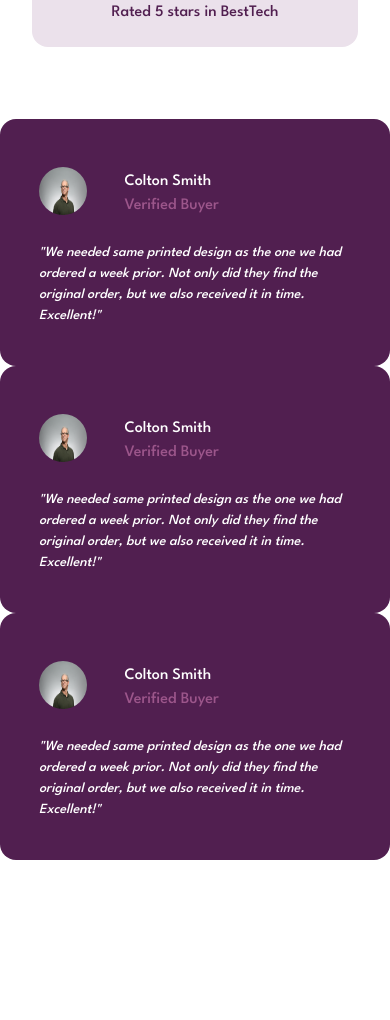
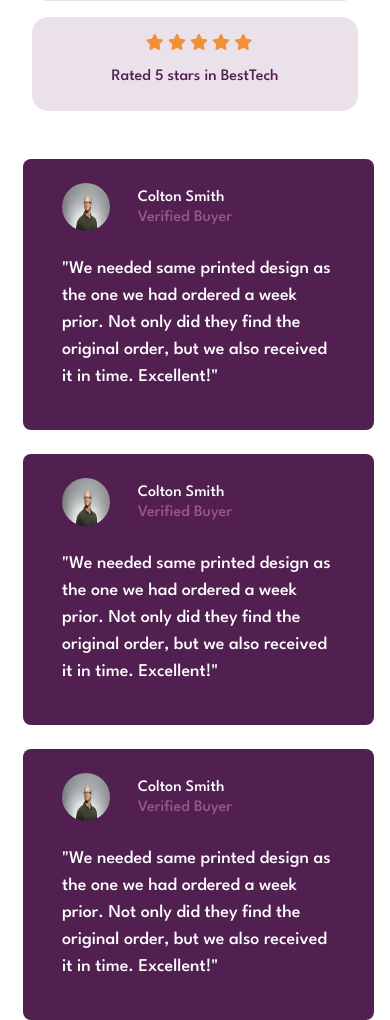
Before and after one commit to SaadJamilAkhtar/bootstrap4-review-section, a plain HTML site: page index.html in a window 390 px wide. Shown: the part 723-1743 px from the top of the page. Before the commit the page ends 1583 px from the top, so only its background shows below. Drawn offline with Linux system fonts and the light colour scheme.

Commit message:
testimonial card done

```diff
--- a/assets/style.scss
+++ b/assets/style.scss
@@ -69,7 +69,14 @@ body {
 
 .testimonial{
     background: $primary-color;
-    border-radius: 1rem;
+    border-radius: 0.5rem;
+    margin-top:0.5rem;
+    margin-left:0.5rem;
+    transition: all 0.25s ease-out;
+
+    &:hover{
+        transform: perspective(100px)  rotate(5deg);
+    }
 
     #user-img{
         width: 3rem;
@@ -82,7 +89,8 @@ body {
         padding-top: 0.20rem;
 
         #user-badge{
-            color: #9C568B;  // change here
+            color: #9C568B;
+            margin-top: -0.25rem;
 
         }
     }
@@ -96,9 +104,14 @@ body {
     color: white;
     text-align: left;
     font-size: 14px;
-    font-weight: 10;
-    font-style: italic;
 
+}
+
+
+@for $i from 1 through 3 {
+    #testimonial-card:nth-child(#{$i}){
+        margin-top: $i * 1.5rem;
+    }
 }
 
 @media (max-width: 767px) {
@@ -121,6 +134,7 @@ body {
         }
     }
 
+
     #review-text {
 
         text-align: center;
@@ -136,4 +150,21 @@ body {
     }
 
 
+    .testimonial-text {
+        font-size: 18px;
+        font-style: normal;
+    }
+
+
+    @for $i from 1 through 3 {
+        #testimonial-card:nth-child(#{$i}){
+            margin-top: 1rem;
+            margin-right: 1rem;
+            @if($i==3){
+                margin-bottom: 2rem;
+            }
+        }
+    }
+
+
   }
--- a/index.html
+++ b/index.html
@@ -15,6 +15,7 @@
 <body>
 
     <section class="container">
+        <div class="mt-5 pt-3"></div>
         <div class="pt-5">
             <div class="row">
                 <!-- Text Section -->
@@ -81,10 +82,10 @@
             </div>
 
 
-            <div class="row mt-5 pt-4">
+            <div class="row mt-4">
 
-                <div class="col-md-4 col-sm-12 ">
-                    <div class="row pl-4 pt-5 pr-4 pb-4 testimonial">
+                <div class="col-md-4 col-sm-12" id="testimonial-card">
+                    <div class="row pl-4 pt-4 pr-4 pb-4 testimonial">
                         <div class="col-12">
                             <div class="row">
                                 <div class="col-3">
@@ -110,8 +111,8 @@
                     </div>
                 </div>
 
-                <div class="col-md-4 col-sm-12">
-                    <div class="row pl-4 pt-5 pr-4 pb-4 testimonial">
+                <div class="col-md-4 col-sm-12" id="testimonial-card">
+                    <div class="row pl-4 pt-4 pr-4 pb-4 testimonial">
                         <div class="col-12">
                             <div class="row">
                                 <div class="col-3">
@@ -119,7 +120,7 @@
                                         id="user-img">
                                 </div>
                                 <div class="col-9 user-name">
-                                    Colton Smith<br>
+                                    Colton Smith
                                     <section id="user-badge">
                                         Verified Buyer
                                     </section>
@@ -137,8 +138,8 @@
                     </div>
                 </div>
 
-                <div class="col-md-4 col-sm-12 ">
-                    <div class="row pl-4 pt-5 pr-4 pb-4 testimonial">
+                <div class="col-md-4 col-sm-12" id="testimonial-card">
+                    <div class="row pl-4 pt-4 pr-4 pb-4 testimonial">
                         <div class="col-12">
                             <div class="row">
                                 <div class="col-3">
```
Also changed, not shown: assets/style.css, 1 other file.
